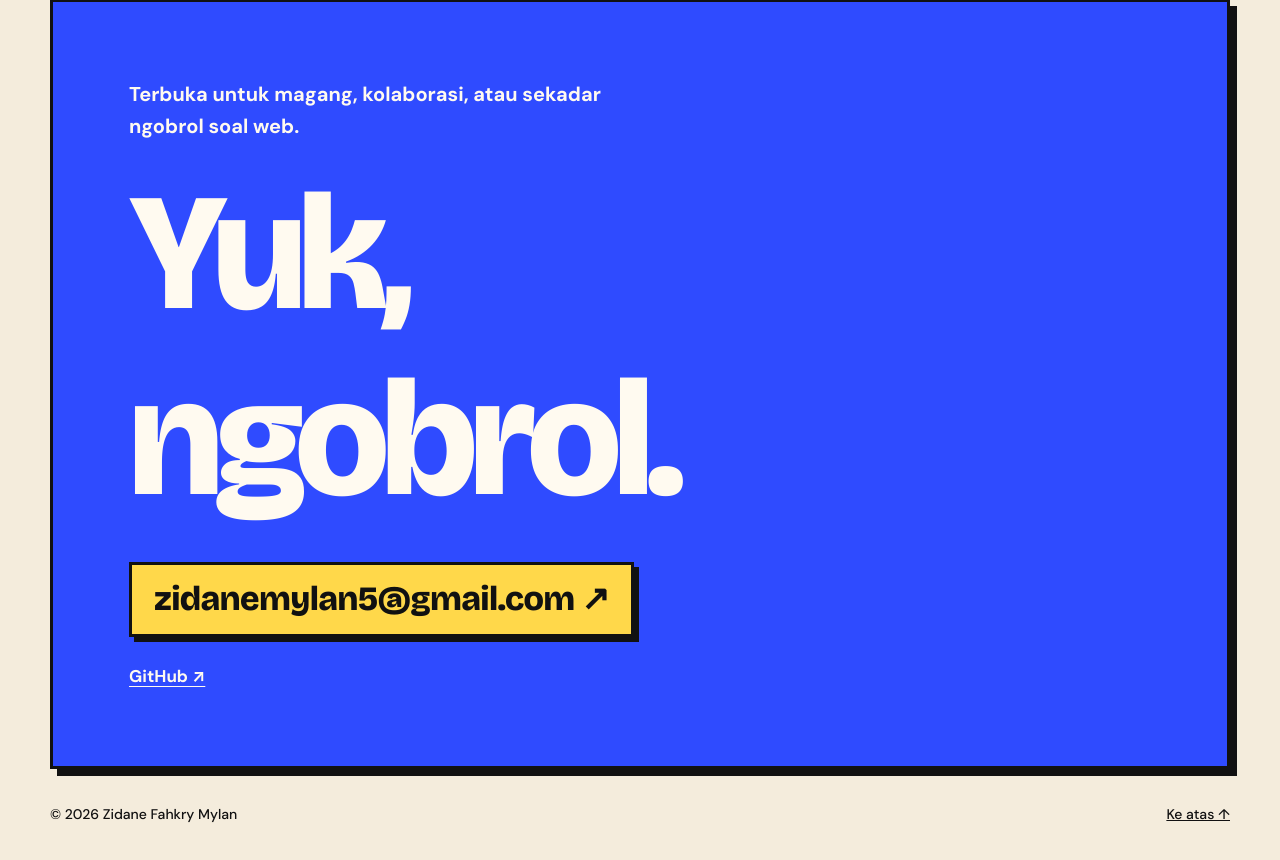
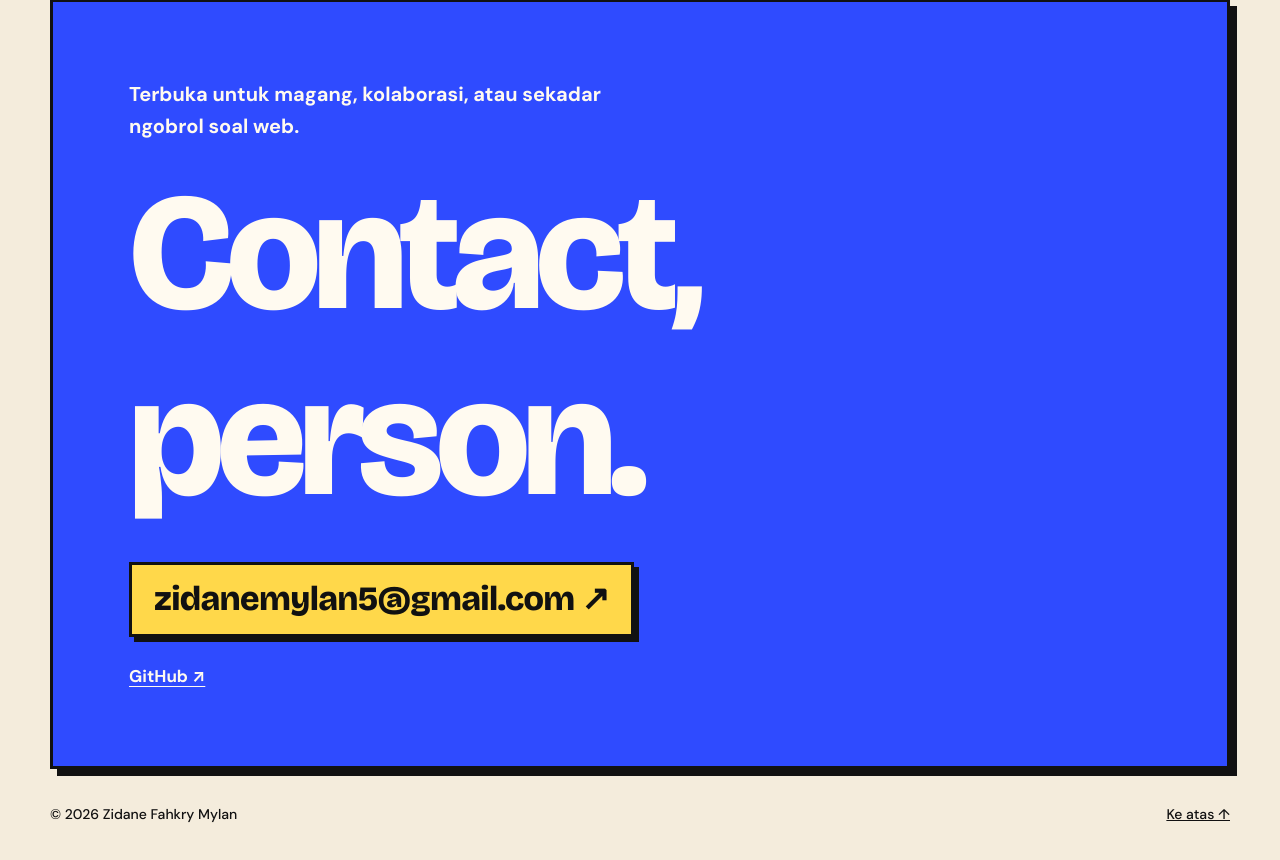
Before and after one commit to jidandan187/zidane-portfolio, a plain HTML site: page index.html in a window 1280 px wide. Shown: the part 4477-5337 px from the top of the page. Drawn offline with nearby package versions, Linux system fonts and the light colour scheme.

Commit message:
Change contact heading from 'Yuk' to 'Contact'

```diff
--- a/index.html
+++ b/index.html
@@ -186,7 +186,7 @@
     <!-- KONTAK -->
     <section class="contact" id="kontak">
       <p class="contact-top">Terbuka untuk magang, kolaborasi, atau sekadar ngobrol soal web.</p>
-      <h2>Yuk,<br>ngobrol.</h2>
+      <h2>Contact,<br>person.</h2>
       <a class="mail" href="mailto:zidanemylan5@gmail.com">zidanemylan5@gmail.com <span aria-hidden="true">↗</span></a>
       <p class="contact-links"><a href="https://github.com/jidandan187" target="_blank" rel="noreferrer">GitHub ↗</a></p>
     </section>
```
